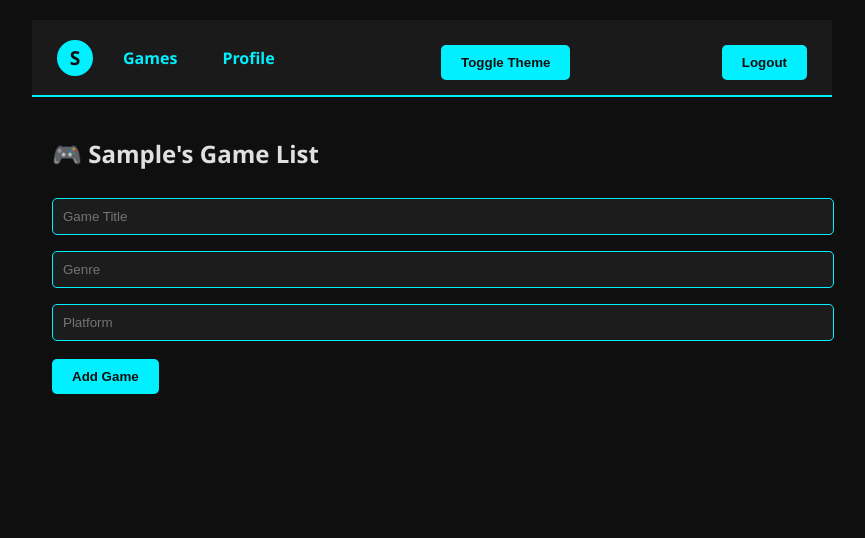
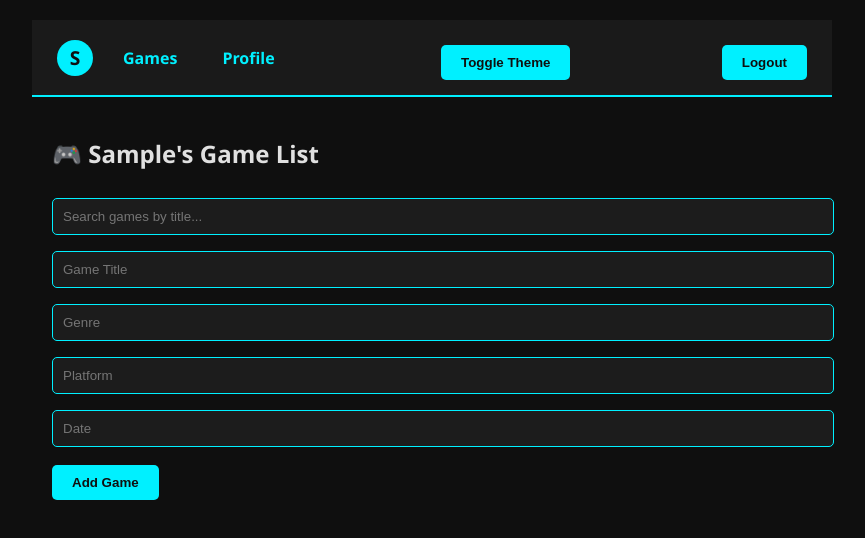
Before and after one commit to jbir10/Learn-React, a React (Create React App) app in the folder part4-tutorial/: page /games in a window 1280 px wide. Both pictures are taken after typing "Sample" into the empty fields and a click on the button "Log In". Shown: the top 538 px of the page, without its empty margins (208-1073 px from the left). Built offline with nearby package versions, Linux system fonts and the light colour scheme.

Commit message:
Added a search bar and Date played field

```diff
--- a/part4-tutorial/src/pages/Games.js
+++ b/part4-tutorial/src/pages/Games.js
@@ -2,7 +2,8 @@ import React, { useState, useEffect } from 'react';
 
 const Games = ({ username }) => {
   const [games, setGames] = useState([]);
-  const [form, setForm] = useState({ title: '', genre: '', platform: '' });
+  const [form, setForm] = useState({ title: '', genre: '', platform: '',date: '' });
+  const [search, setSearch] = useState('');
 
   useEffect(() => {
     const stored = localStorage.getItem('games');
@@ -32,15 +33,24 @@ const Games = ({ username }) => {
     setGames((prev) => prev.filter((_, i) => i !== index));
   };
 
-  const userGames = games.filter(g => g.username === username);
+  const userGames = games
+  .filter(g => g.username === username)
+  .filter(g => g.title.toLowerCase().includes(search.toLowerCase()));
 
   return (
     <div className="App">
       <h2>🎮 {username}'s Game List</h2>
+      <input
+        type="text"
+        placeholder="Search games by title..."
+        value={search}
+        onChange={(e) => setSearch(e.target.value)}
+      />
       <form onSubmit={handleSubmit}>
         <input name="title" placeholder="Game Title" value={form.title} onChange={handleChange} />
         <input name="genre" placeholder="Genre" value={form.genre} onChange={handleChange} />
         <input name="platform" placeholder="Platform" value={form.platform} onChange={handleChange} />
+        <input name="date" placeholder="Date" value={form.date} onChange={handleChange} />
         <button type="submit">Add Game</button>
       </form>
 
@@ -49,6 +59,7 @@ const Games = ({ username }) => {
           <h3>{game.title}</h3>
           <p><strong>Genre:</strong> {game.genre}</p>
           <p><strong>Platform:</strong> {game.platform}</p>
+          {game.date && <p><strong>Played On:</strong> {game.date}</p>}
           <button onClick={() => handleDelete(i)}>Delete</button>
         </div>
       ))}
```
